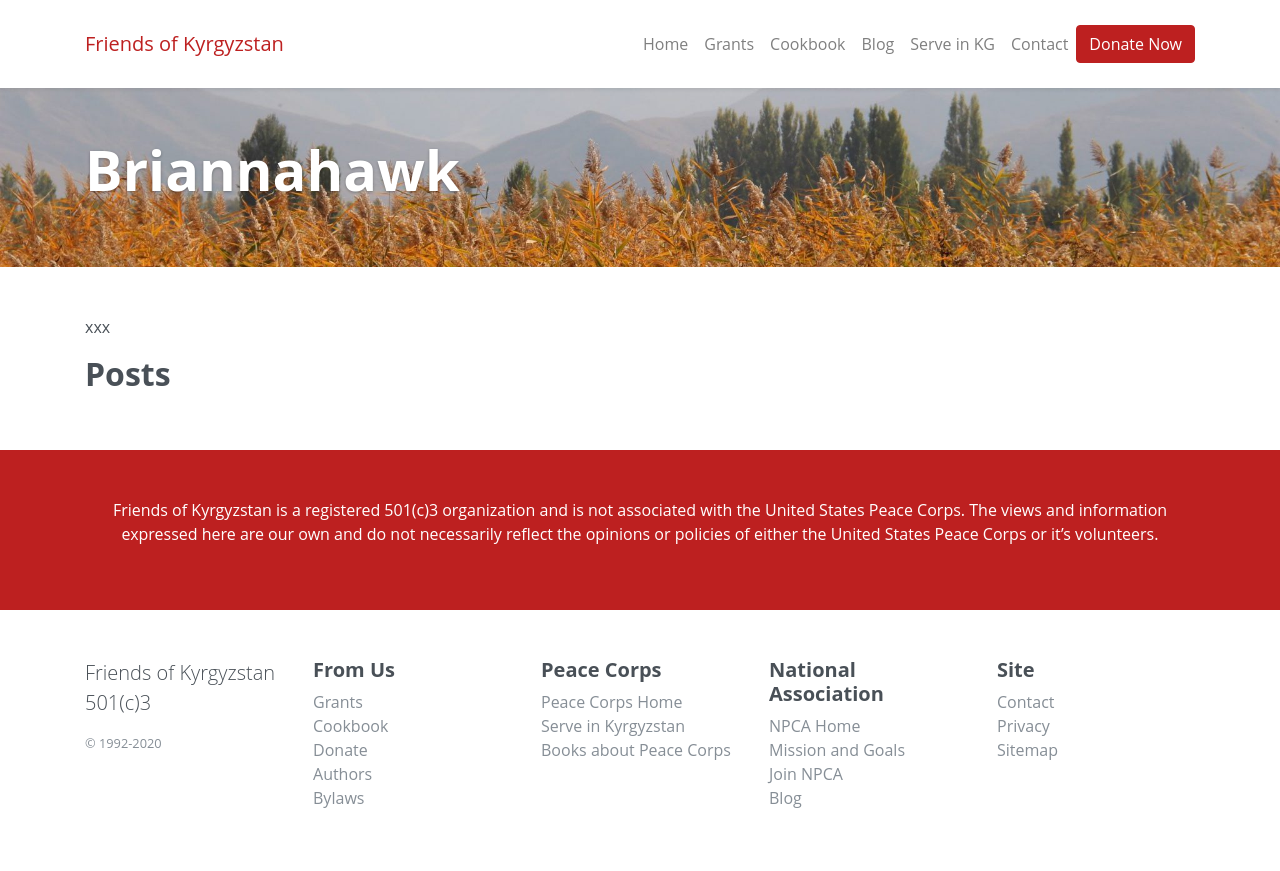
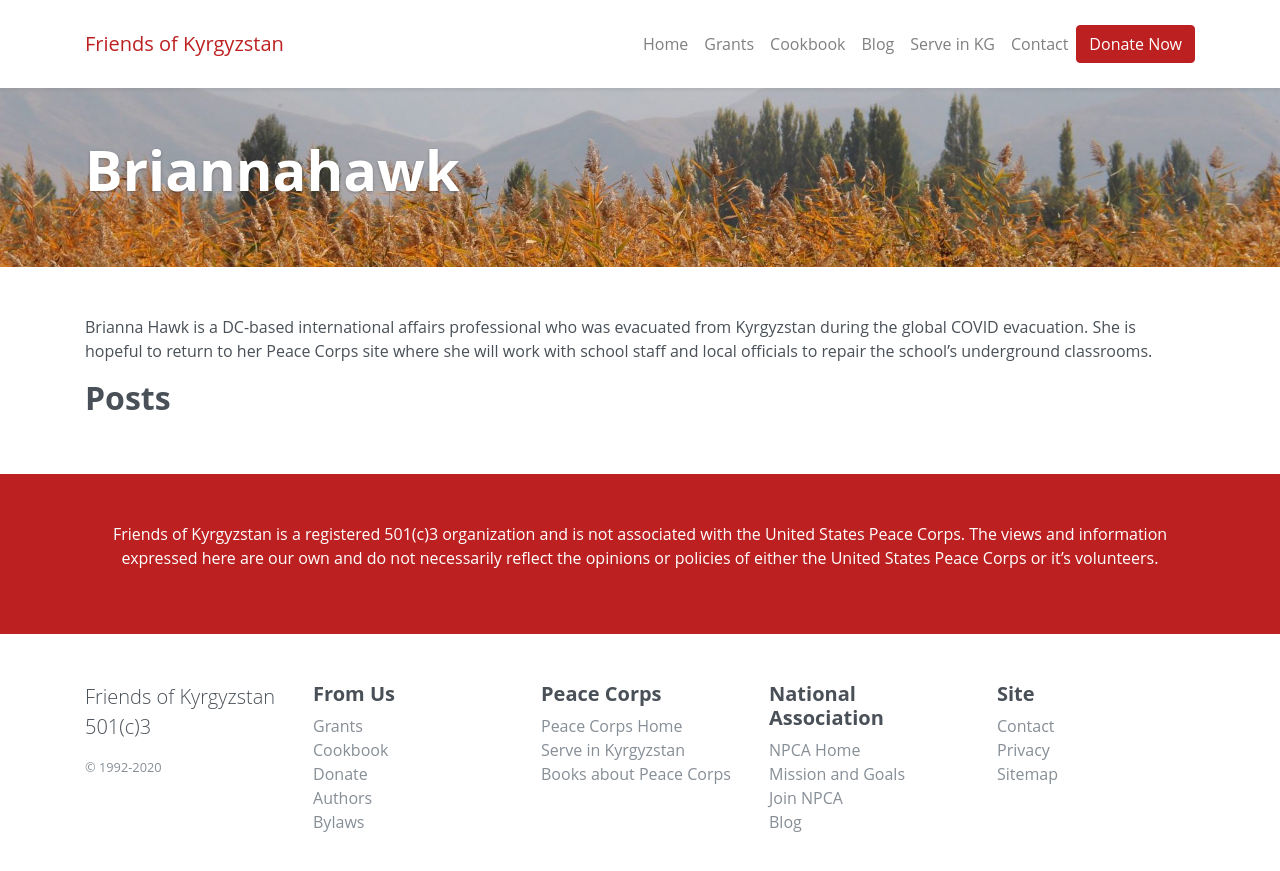
Before and after one commit to judsonlmoore/friendsofkyrgyzstan.org, a Jekyll site: the page built from _board/briannahawk.md, in a window 1280 px wide. Shown: the top 871 px of the page. Built offline with Jekyll 4.4.1, drawn with Linux system fonts in a browser that asks for light colours; nearby versions of some CDN libraries; comment, search, counter and statistics services are not loaded.

```diff
--- a/_board/briannahawk.md
+++ b/_board/briannahawk.md
@@ -1,6 +1,8 @@
 ---
 short_name: briannahawk
 name: Brianna Hawk
-position: RPCV K-xx
+position: RPCV K-27
+avatar: /assets/images/avatars/briannahawk.jpg
+linkedin: https://www.linkedin.com/in/brianna-hawk-a48a58197
 ---
-xxx
+Brianna Hawk is a DC-based international affairs professional who was evacuated from Kyrgyzstan during the global COVID evacuation. She is hopeful to return to her Peace Corps site where she will work with school staff and local officials to repair the school's underground classrooms.
```
Also changed, not shown: _authors/lindaleeblaine.md (added, +6 -0 lines), _posts/2005-04-23-americanski-bill-bame-2005-04.md (+4 -4 lines), _posts/2020-07-08-how-to-cook-ashlam-fu.md (added, +44 -0 lines), assets/images/2020/07/AshlamFu.jpg (added), assets/images/2020/07/ashlam-fu-cut-vegitables.jpg (added), assets/images/2020/07/ashlam-fu-final-dish.jpg (added), assets/images/2020/07/ashlam-fu-ingredients.jpg (added), assets/images/2020/07/ashlam-fu-omelet.jpg (added), assets/images/2020/07/ashlam-fu-sauce.jpg (added), assets/images/2020/07/image6.jpg (added), 2 other files.
